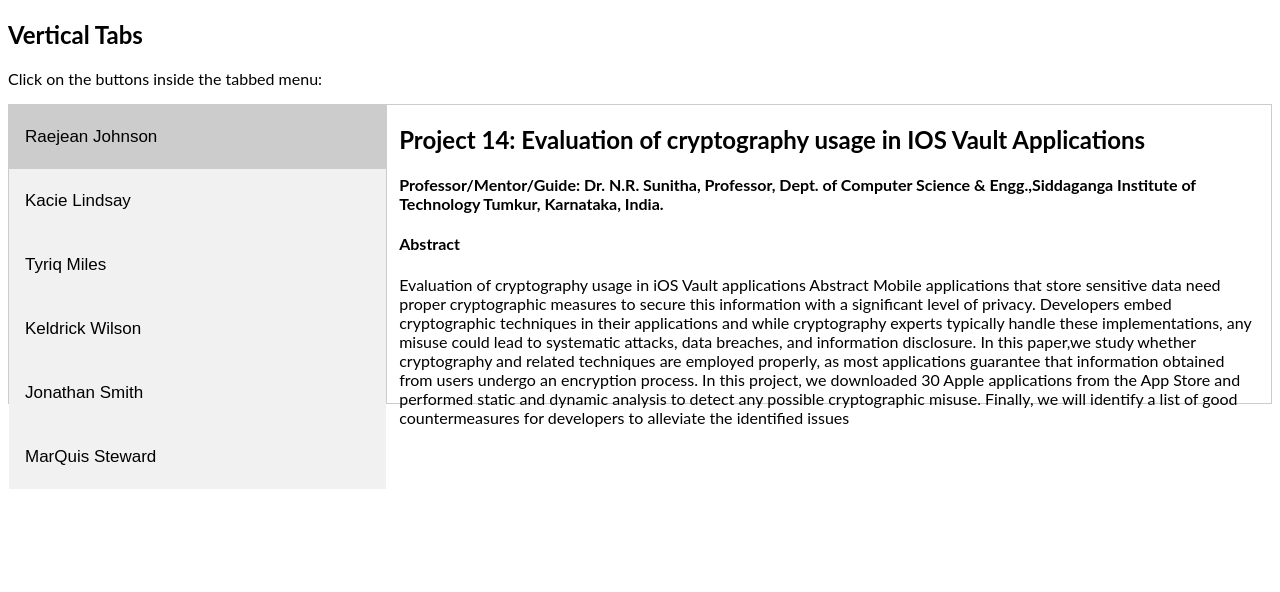
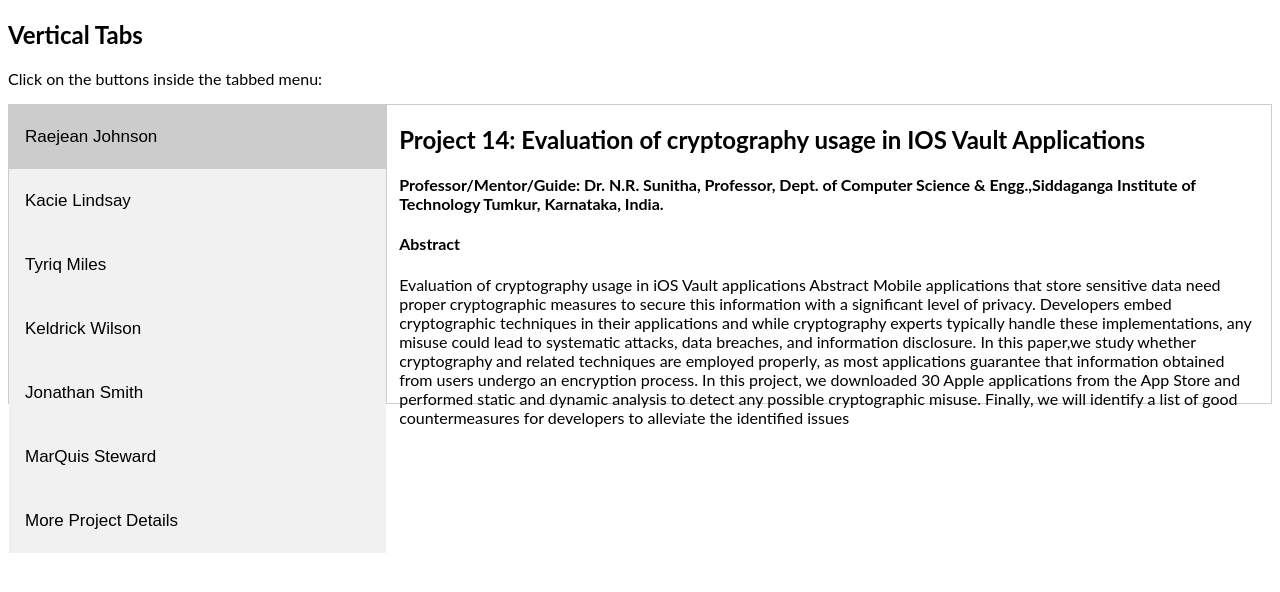
Before and after one commit to grambling/FINDSproject, a plain HTML site: page index.html in a window 1280 px wide. Drawn offline with Linux system fonts and the light colour scheme.

Commit message:
Update index.html
Adding more project details

```diff
--- a/index.html
+++ b/index.html
@@ -69,6 +69,8 @@ body {font-family: "Lato", sans-serif;}
 
    <button class="tablinks" onclick="openSummary(event, 'MarQuis Steward')">MarQuis Steward</button>
 
+    <button class="tablinks" onclick="openSummary(event, 'More Project Details')">More Project Details</button>
+
 </div>
 
 <div id="Raejean Johnson" class="tabcontent">
@@ -125,6 +127,13 @@ forensics. To take advantage of the volume and variety of data captured by and s
 debugging firewalls.</p>
 </div>
 
+<div id="More Project Details" class="tabcontent">
+
+<a href="https://finds.fiu.edu/project.html" target="_blank">More project details here</a>
+
+</div>
+
+
 <script>
 function openSummary(evt, cityName) {
   var i, tabcontent, tablinks;
```
